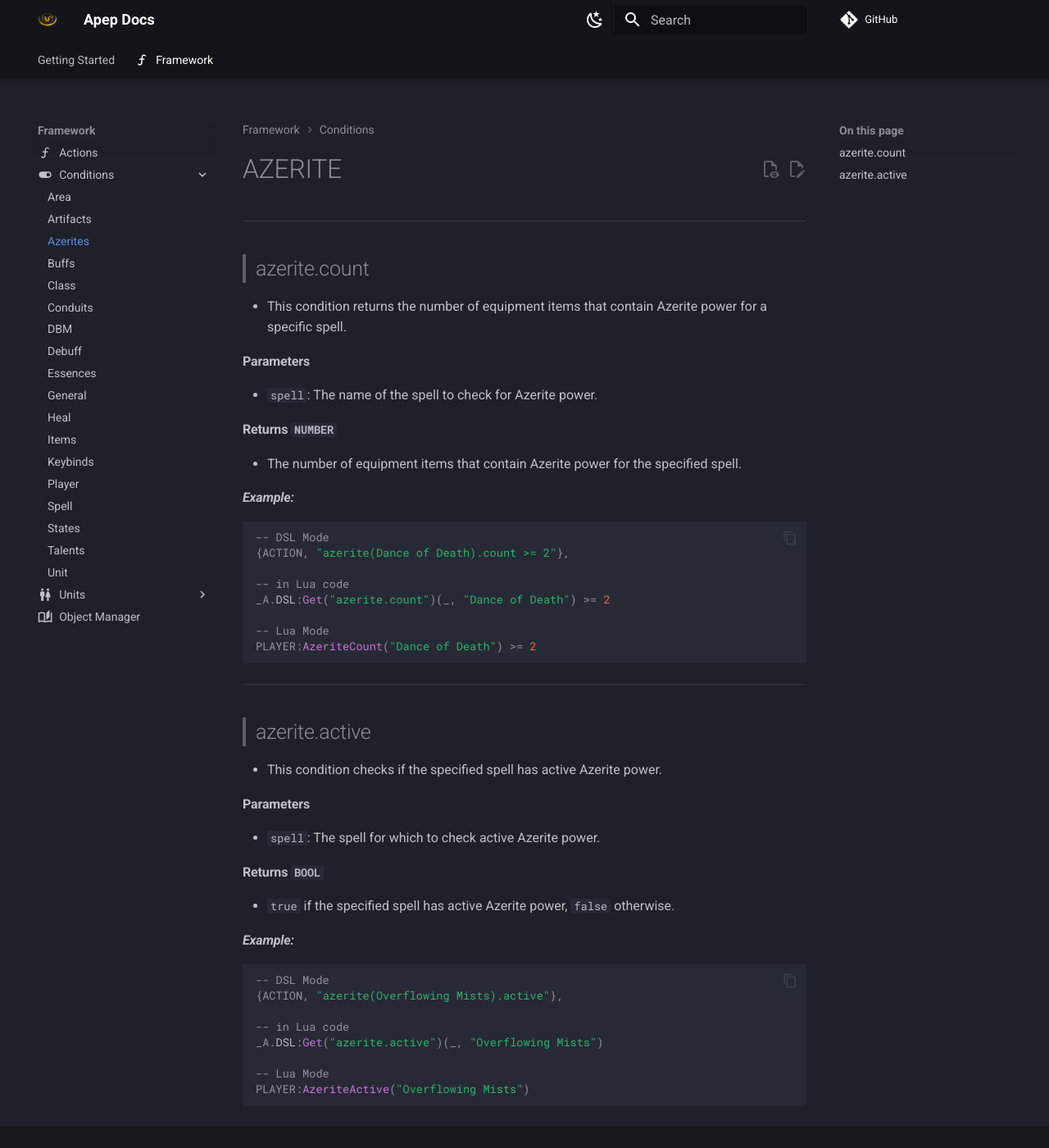
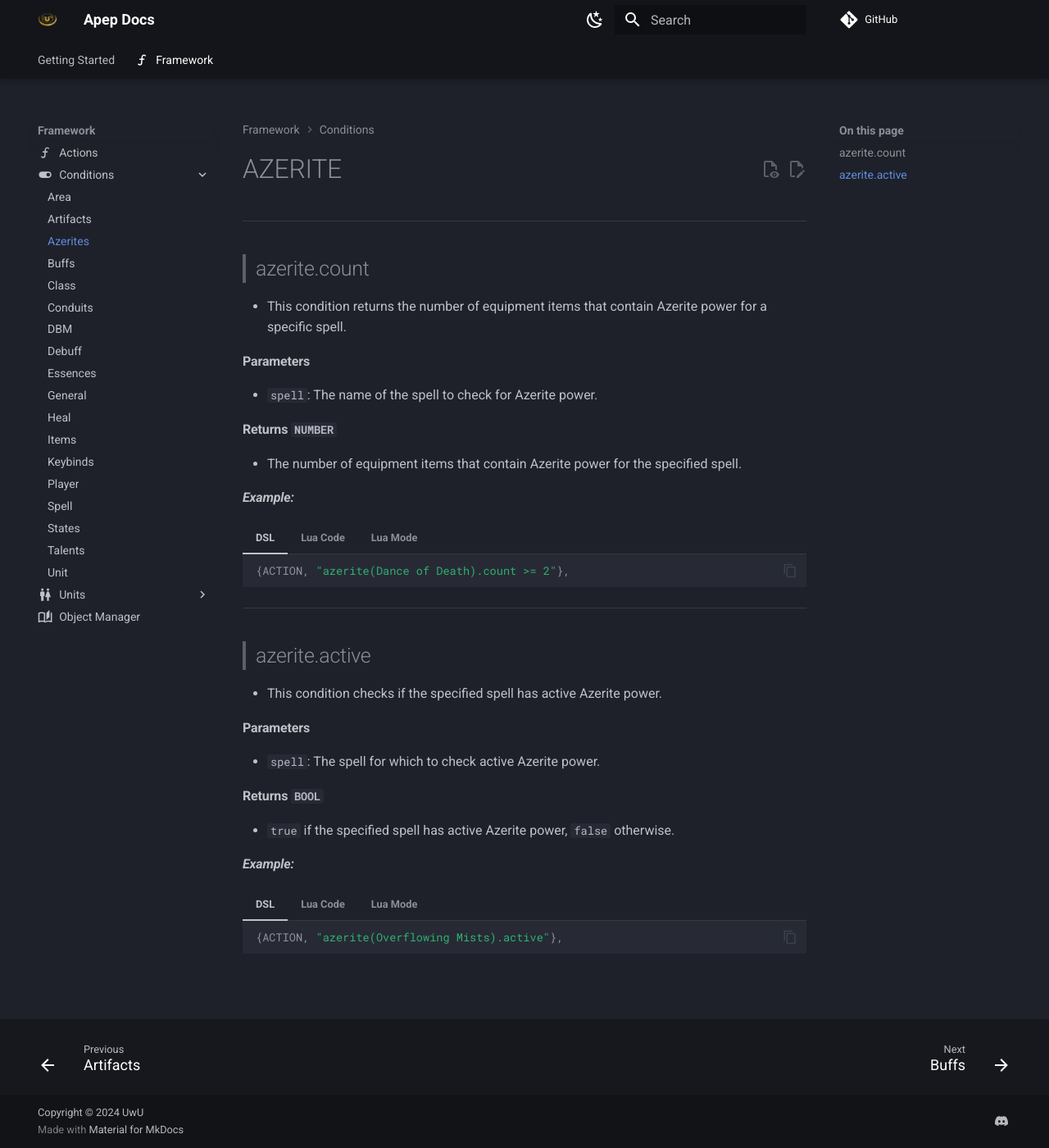
Before and after one commit to DimaSheiko/apep-docs, an MkDocs documentation site: the page built from docs/framework/conditions/azerites.md, in a window 1280 px wide and 1400 px high. Shown: the whole window at 82% size. Built offline with MkDocs 1.6.1 and Material for MkDocs 9.7.7, drawn with Linux system fonts in a browser that asks for light colours; comment, search, counter and statistics services are not loaded.

Commit message:
Refactor Azerites

````diff
--- a/docs/framework/conditions/azerites.md
+++ b/docs/framework/conditions/azerites.md
@@ -1,50 +1,69 @@
 # AZERITE
+
 ---
-
 
 > ## azerite.count
 
-- This condition returns the number of equipment items that contain Azerite power for a specific spell.
+-   This condition returns the number of equipment items that contain Azerite power for a specific spell.
 
 #### Parameters
-- `spell`: The name of the spell to check for Azerite power.
+
+-   `spell`: The name of the spell to check for Azerite power.
 
 #### Returns `NUMBER`
-- The number of equipment items that contain Azerite power for the specified spell.
 
-#### *Example:*
-```lua
--- DSL Mode
-{ACTION, "azerite(Dance of Death).count >= 2"},
+-   The number of equipment items that contain Azerite power for the specified spell.
 
--- in Lua code
-_A.DSL:Get("azerite.count")(_, "Dance of Death") >= 2
+#### _Example:_
 
--- Lua Mode
-PLAYER:AzeriteCount("Dance of Death") >= 2
-```
+=== "DSL"
 
-***
+    ```lua
+    {ACTION, "azerite(Dance of Death).count >= 2"},
+    ```
 
+=== "Lua Code"
+
+    ```lua
+    _A.DSL:Get("azerite.count")(_, "Dance of Death") >= 2
+    ```
+
+=== "Lua Mode"
+
+    ```lua
+    PLAYER:AzeriteCount("Dance of Death") >= 2
+    ```
+
+---
 
 > ## azerite.active
 
-- This condition checks if the specified spell has active Azerite power.
+-   This condition checks if the specified spell has active Azerite power.
 
 #### Parameters
-- `spell`: The spell for which to check active Azerite power.
+
+-   `spell`: The spell for which to check active Azerite power.
 
 #### Returns `BOOL`
-- `true` if the specified spell has active Azerite power, `false` otherwise.
 
-#### *Example:*
-```lua
--- DSL Mode
-{ACTION, "azerite(Overflowing Mists).active"},
+-   `true` if the specified spell has active Azerite power, `false` otherwise.
 
--- in Lua code
-_A.DSL:Get("azerite.active")(_, "Overflowing Mists")
+#### _Example:_
 
--- Lua Mode
-PLAYER:AzeriteActive("Overflowing Mists")
-```
+=== "DSL"
+
+    ```lua
+    {ACTION, "azerite(Overflowing Mists).active"},
+    ```
+
+=== "Lua Code"
+
+    ```lua
+    _A.DSL:Get("azerite.active")(_, "Overflowing Mists")
+    ```
+
+=== "Lua Mode"
+
+    ```lua
+    PLAYER:AzeriteActive("Overflowing Mists")
+    ```
````
